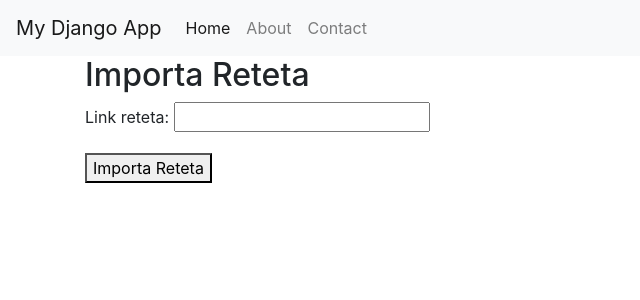
After one commit to StefanVlad0/GAD-project, a Django app: page /importa-reteta/ in a window 1280 px wide. The commit adds this page. Shown: the top 300 px of the page, without its empty margins (0-640 px from the left). Run offline with Django 5.2, Linux system fonts and the light colour scheme; some libraries are stand-ins or nearby versions.

Commit message:
scrapper done

```diff
--- a/site_retete/site_retete_app/forms.py
+++ b/site_retete/site_retete_app/forms.py
@@ -5,3 +5,6 @@ class AdaugaRetetaForm(forms.ModelForm):
     class Meta:
         model = Reteta
         fields = ['nume', 'timp', 'dificultate', 'ingrediente']
+
+class ImportaRetetaForm(forms.Form):
+    link_reteta = forms.URLField(label='Link reteta', max_length=200)
--- /dev/null
+++ b/site_retete/site_retete_app/templates/importa_reteta.html
@@ -0,0 +1,11 @@
+<!-- templates/adauga_reteta.html -->
+{% extends "base.html" %}
+{% block title %} Importa Reteta {% endblock %}
+{% block content %}
+<h2>Importa Reteta</h2>
+<form method="post" action="{% url 'importa_reteta' %}">
+    {% csrf_token %}
+    {{ form.as_p }}
+    <button type="submit">Importa Reteta</button>
+</form>
+{% endblock %}
--- a/site_retete/site_retete_app/urls.py
+++ b/site_retete/site_retete_app/urls.py
@@ -1,6 +1,6 @@
 from django.urls import path
 from . import views
-from .views import adauga_reteta, reteta_view, reteta_update, reteta_delete
+from .views import adauga_reteta, reteta_view, reteta_update, reteta_delete, importa_reteta
 
 urlpatterns = [
     path("", views.home, name="home"),
@@ -8,4 +8,5 @@ urlpatterns = [
     path('reteta/<int:id_reteta>', reteta_view, name='reteta_view'),
     path('reteta_modifica/<int:id_reteta>', reteta_update, name='reteta_update'),
     path('reteta_delete/<int:id_reteta>', reteta_delete, name='reteta_delete'),
+    path('importa-reteta/', importa_reteta, name='importa_reteta'),
 ]
--- a/site_retete/site_retete_app/views.py
+++ b/site_retete/site_retete_app/views.py
@@ -1,6 +1,8 @@
 from django.shortcuts import render, HttpResponse, redirect, get_object_or_404
 from .models import Reteta
-from .forms import AdaugaRetetaForm
+from .forms import AdaugaRetetaForm, ImportaRetetaForm
+from bs4 import BeautifulSoup
+import requests
 # Create your views here.
 
 
@@ -52,3 +54,42 @@ def reteta_delete(request, id_reteta):
     reteta = get_object_or_404(Reteta, pk=id_reteta)
     reteta.delete()
     return redirect('home')
+
+def importa_reteta(request):
+    if request.method == 'POST':
+        form = ImportaRetetaForm(request.POST)
+        if form.is_valid():
+            link_reteta = form.cleaned_data['link_reteta']
+            reteta = extrage_reteta(link_reteta)
+            # Salvați reteta în baza de date sau faceți orice altă acțiune dorită
+            print(reteta)
+            Reteta.objects.create(
+                nume=reteta['nume_reteta'],
+                timp=reteta['timp'],
+                dificultate=str(reteta['dificultate']),  # Convertiți dificultatea în șir
+                ingrediente=', '.join(reteta['ingrediente']),  # Convertiți set-ul de ingrediente în șir
+            )
+            return redirect('home')
+    else:
+        form = ImportaRetetaForm()
+
+    return render(request, 'importa_reteta.html', {'form': form})
+
+def extrage_reteta(link_reteta):
+    response = requests.get(link_reteta)
+    soup = BeautifulSoup(response.text, 'html.parser')
+
+    nume_reteta = soup.find('h1', class_='oRecipeHeader-title').text.strip()
+    timp = soup.find('div', class_='mTimer-time').text.strip()
+    container_dificultate = soup.find('div', class_='oRecipeHeader-meta')
+    dificultate = len(container_dificultate.find_all('span', class_='icon_chefsCapFilled'))
+    ingrediente = {ing.text.strip() for ing in soup.find_all('span', class_='oIngredientBox-ingName')}
+
+    reteta = {
+        'nume_reteta': nume_reteta,
+        'timp': timp,
+        'dificultate': dificultate,
+        'ingrediente': ingrediente,
+    }
+
+    return reteta
```
Also changed, not shown: hello.py (+28 -1 lines), site_retete/site_retete_app/templates/home.html (+7 -0 lines).
